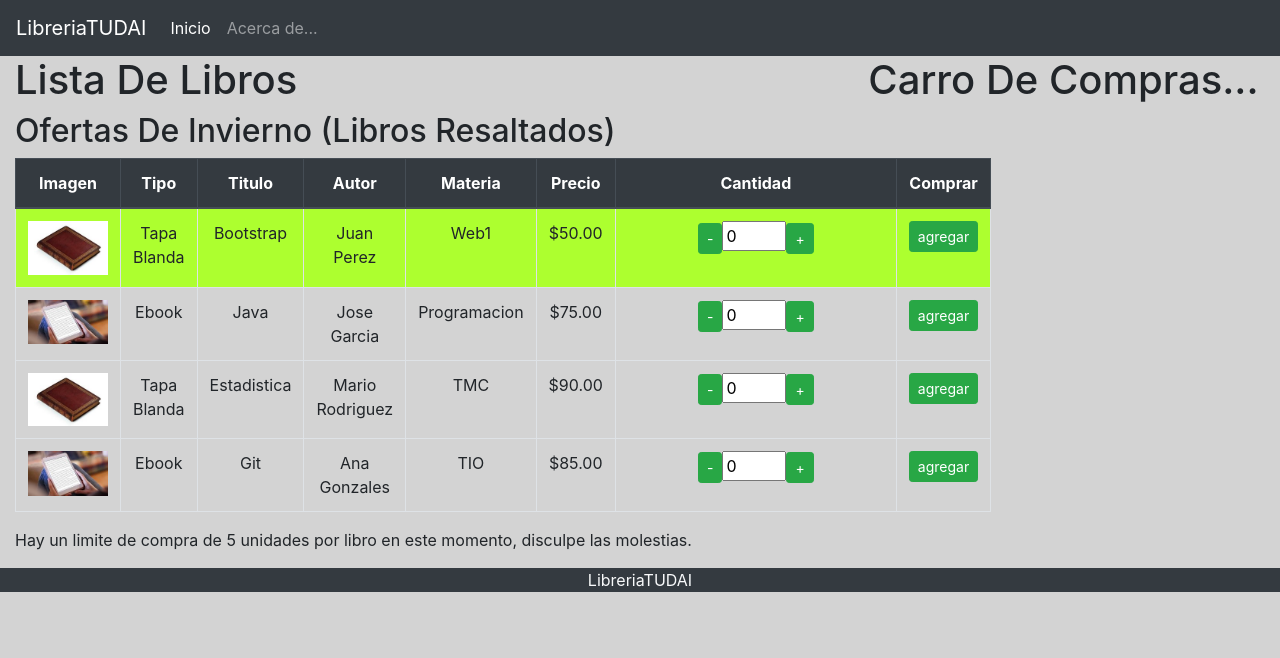
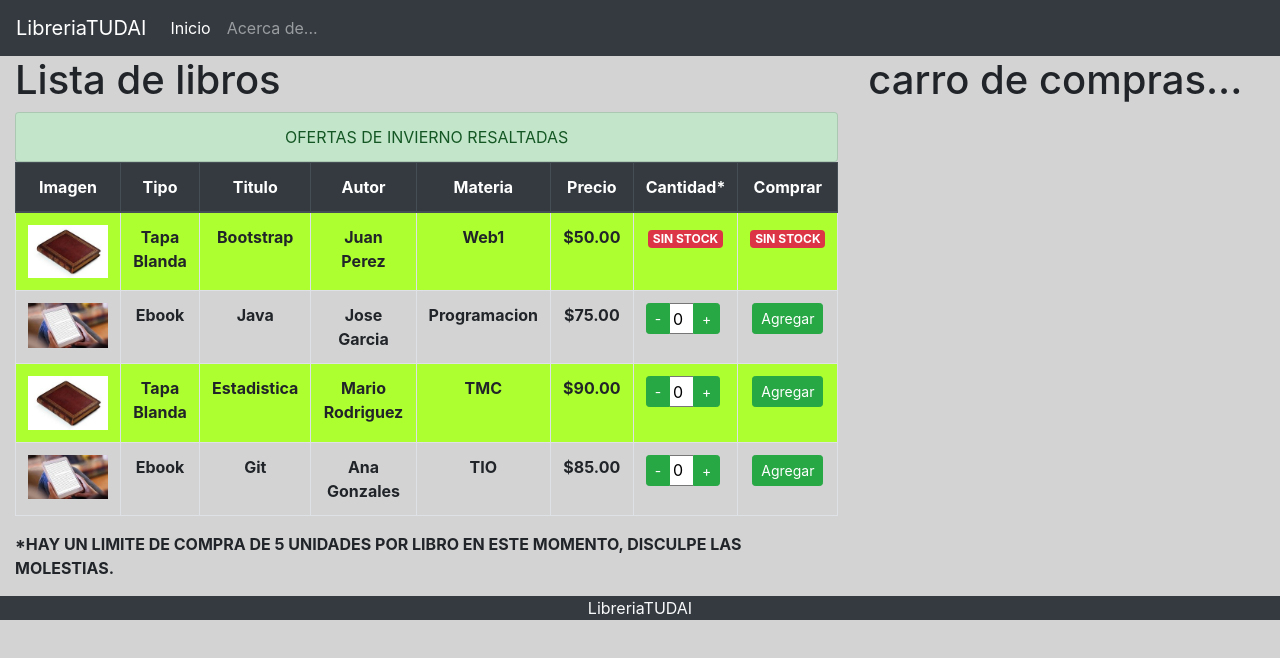
Before and after one commit to jljonatan/ProyectoSeminarioAngular, an Angular app: page /home in a window 1280 px wide. Shown: the top 658 px of the page. Built offline with nearby package versions, Linux system fonts and the light colour scheme.

Commit message:
modificado README, agregado oferta.ts y cambios visuales

```diff
--- /dev/null
+++ b/src/app/book-list/Oferta.ts
@@ -0,0 +1,6 @@
+export interface Oferta {
+    spring: boolean;
+    summer: boolean;
+    fall: boolean;
+    winter: boolean;
+}
--- a/src/app/book-list/book-list.component.html
+++ b/src/app/book-list/book-list.component.html
@@ -1,35 +1,42 @@
-<h1>lista de libros</h1>
+<h1>Lista de libros</h1>
 
-<h2 *ngIf="ofertaInvierno== true">ofertas de invierno (libros resaltados)</h2>
+<ul class="list-group text-center text-uppercase" *ngFor="let oferta of ofertas">
+    <li class="list-group-item list-group-item-success" *ngIf="oferta.spring">ofertas de primavera resaltadas</li>
+    <li class="list-group-item list-group-item-success" *ngIf="oferta.summer">ofertas de verano resaltadas</li>
+    <li class="list-group-item list-group-item-success" *ngIf="oferta.fall">ofertas de otoño resaltadas</li>
+    <li class="list-group-item list-group-item-success" *ngIf="oferta.winter">ofertas de invierno resaltadas</li>
+</ul>
 
-<table class="table table-bordered">
+<table class="table table-bordered table-hover text-center text-capitalize font-weight-bold">
     <thead class="thead-dark">
         <tr>
-            <th>imagen</th>
-            <th>tipo</th>
-            <th>titulo</th>
-            <th>autor</th>
-            <th>materia</th>
-            <th>precio</th>
-            <th>cantidad</th>
-            <th>comprar</th>
+            <th scope="col">imagen</th>
+            <th scope="col">tipo</th>
+            <th scope="col">titulo</th>
+            <th scope="col">autor</th>
+            <th scope="col">materia</th>
+            <th scope="col">precio</th>
+            <th scope="col">cantidad*</th>
+            <th scope="col">comprar</th>
         </tr>
     </thead>
     <tbody>
         <tr *ngFor="let book of books" [ngClass]="{'oferta': book.oferta}">
-            <th><img width="80" [src]="book.imagen" [alt]="book.imagen"></th>
+            <th scope="row"><img width="80" [src]="book.imagen" [alt]="book.imagen"></th>
             <td>{{book.tipo}}</td>
             <td>{{book.titulo}}</td>
             <td>{{book.autor}}</td>
             <td>{{book.materia}}</td>
-            <td>{{book.precio | currency}} <span class="badge badge-danger" *ngIf="book.stock==0">SIN STOCK</span></td>
+            <td>{{book.precio | currency}}</td>
             <td>
+                <span class="badge badge-danger" *ngIf="book.stock==0">SIN STOCK</span>
                 <app-input-minusnumberplus [(cantidad)]="book.cantidad" [maximo]="book.stock" *ngIf="book.stock"></app-input-minusnumberplus>
             </td>
             <td>
-                <button class="btn btn-success btn-sm" (click)="agregarEnShopList(book)">agregar</button>
+                <span class="badge badge-danger" *ngIf="book.stock==0">SIN STOCK</span>
+                <button class="btn btn-success btn-sm text-capitalize" *ngIf="book.stock" (click)="agregarEnShopList(book)">agregar</button>
             </td>
         </tr>
     </tbody>
 </table>
-<p>Hay un limite de compra de 5 unidades por libro en este momento, disculpe las molestias.</p>
+<p class="text-uppercase font-weight-bold">*Hay un limite de compra de 5 unidades por libro en este momento, disculpe las molestias.</p>
--- a/src/app/book-list/book-list.component.scss
+++ b/src/app/book-list/book-list.component.scss
@@ -1,7 +1,3 @@
 .oferta {
     background-color: greenyellow;
 }
-
-.table {
-    text-align: center;
-}
--- a/src/app/book-list/book-list.component.ts
+++ b/src/app/book-list/book-list.component.ts
@@ -1,6 +1,7 @@
 import { Component, OnInit } from '@angular/core';
 import { BookShopService } from '../book-shop.service';
 import { Book } from './Book';
+import { Oferta } from './Oferta';
 
 @Component({
   selector: 'app-book-list',
@@ -9,7 +10,15 @@ import { Book } from './Book';
 })
 export class BookListComponent implements OnInit {
 
-  ofertaInvierno = true;
+  ofertas: Oferta [] = [
+
+    {
+      spring: false,
+      summer: false,
+      fall: false,
+      winter: true,
+    }
+  ];
 
   books: Book [] = [
 
@@ -22,7 +31,7 @@ export class BookListComponent implements OnInit {
       precio: 50,
       oferta: true,
       cantidad: 0,
-      stock: 5,
+      stock: 0,
     },
 
     {
@@ -44,7 +53,7 @@ export class BookListComponent implements OnInit {
       autor: 'Mario Rodriguez',
       materia: 'TMC',
       precio: 90,
-      oferta: false,
+      oferta: true,
       cantidad: 0,
       stock: 5,
     },
--- a/src/app/bookstore-about/bookstore-about.component.html
+++ b/src/app/bookstore-about/bookstore-about.component.html
@@ -1,7 +1,2 @@
-<!-- El componente "bookstore-about", primero lo cree como "bookstore-contact".
-Pero despue me parecio mejor cambiar el nombre.
-Esto lo tuve que hacer a mano ya que angular no ofrece hacerlo de forma automatica.
-Supongo que esta todo correcto y no hay ningun error. -->
-
 <p>este es un trabajo en desarrollo, asique espere encontrar cosas incompletas o que no llevan a ninguna parte.</p>
 <p>sepa comprender la situacion y disculpe las molestias ocasionadas</p>
--- a/src/app/input-minusnumberplus/input-minusnumberplus.component.html
+++ b/src/app/input-minusnumberplus/input-minusnumberplus.component.html
@@ -1,5 +1,13 @@
-<div>
-    <button type="button" class="btn btn-success btn-sm" (click)="menosCantidad()">-</button>
+<div class="input-group">
+
+    <div class="input-group-prepend">
+        <button type="button" class="btn btn-success btn-sm" (click)="menosCantidad()">-</button>
+    </div>
+
     <input type="text" [(ngModel)]="cantidad" (keyup)="cambioCantidad($event)">
-    <button type="button" class="btn btn-success btn-sm" (click)="masCantidad()">+</button>
+
+    <div class="input-group-append">
+        <button type="button" class="btn btn-success btn-sm" (click)="masCantidad()">+</button>
+    </div>
+
 </div>
--- a/src/app/input-minusnumberplus/input-minusnumberplus.component.scss
+++ b/src/app/input-minusnumberplus/input-minusnumberplus.component.scss
@@ -1,3 +1,3 @@
 input {
-    max-width: 25%;
+    max-width: 25px;
 }
--- a/src/styles.scss
+++ b/src/styles.scss
@@ -3,10 +3,3 @@
 body {
     background-color: lightgray;
 }
-
-h1,
-h2,
-th,
-td {
-    text-transform: capitalize;
-}
```
Also changed, not shown: 1 other file (tests, documents, lock files or other folders).
